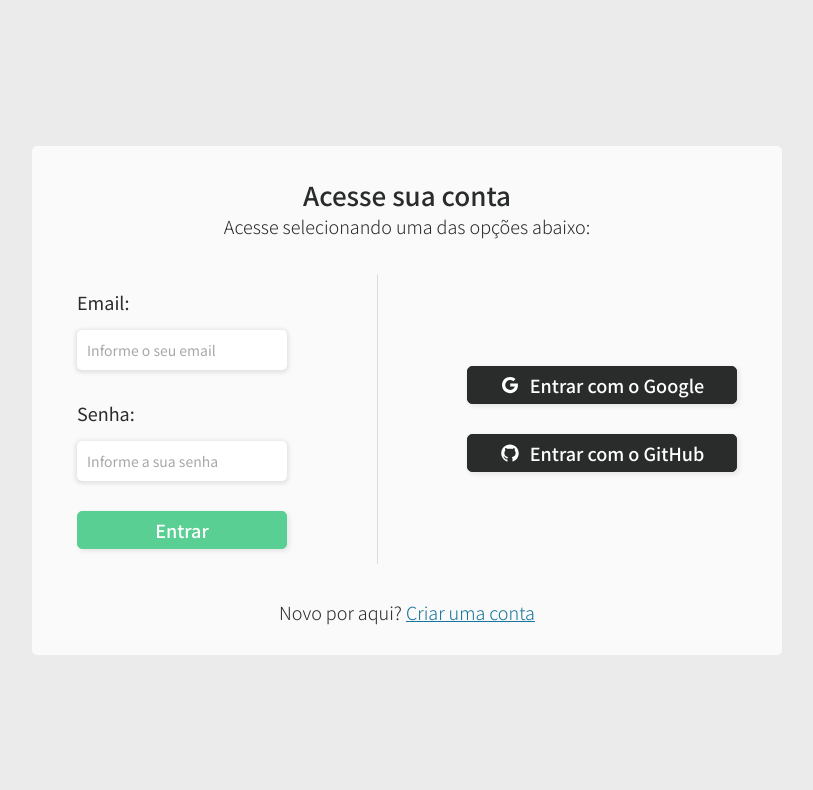
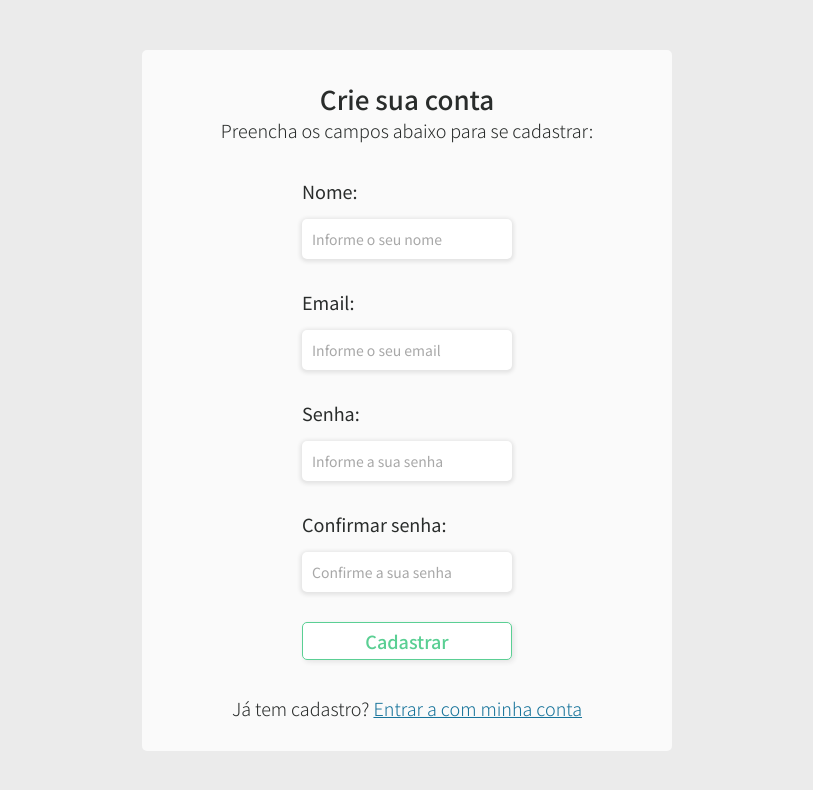
Before and after one commit to caioliveira277/dev-chat-project, a React (Create React App) app in the folder frontend/: page /signin in a window 1280 px wide. Shown: the top 790 px of the page, without its empty margins (233-1046 px from the left). Built offline with nearby package versions, Linux system fonts and the light colour scheme.

Commit message:
nova rota e pagina de cadastro

```diff
--- a/frontend/src/pages/index.ts
+++ b/frontend/src/pages/index.ts
@@ -1,5 +1,7 @@
-import Login from './login';
+import Login from 'pages/login';
+import Signin from 'pages/signin';
 
 export {
-  Login
+  Login,
+  Signin
 }
--- /dev/null
+++ b/frontend/src/pages/signin/index.tsx
@@ -0,0 +1,76 @@
+import React, { useEffect, useState } from 'react';
+import {
+  Containers,
+  Inputs,
+  Buttons
+} from 'components';
+import {
+  Container,
+  TextContainer,
+  Title,
+  Subtitle,
+  LoginContainer,
+  Form,
+  LinkNewAccount
+} from './styles';
+import { Link } from 'react-router-dom';
+
+const Signin: React.FC = () => {
+  const [isVisible, setIsVisible] = useState<boolean>(false);
+  useEffect(() => {
+    setIsVisible(true);
+  }, []);
+  return (
+    <Containers.Main backgroundTheme='contrast' centralized={true}>
+      <Container animate={isVisible ? 'visible':'hidden'}>
+        <TextContainer>
+          <Title>Crie sua conta</Title>
+          <Subtitle>Preencha os campos abaixo para se cadastrar:</Subtitle>
+        </TextContainer>
+        <LoginContainer>
+          <Form>
+            <Inputs.LabelInput
+              inputType='text'
+              labelText='Nome:'
+              placeholder='Informe o seu nome'
+              require={true}
+            />
+            <Inputs.LabelInput
+              inputType='email'
+              labelText='Email:'
+              placeholder='Informe o seu email'
+              autoCompleted='email'
+              require={true}
+            />
+            <Inputs.LabelInput
+              inputType='password'
+              labelText='Senha:'
+              placeholder='Informe a sua senha'
+              require={true}
+            />
+            <Inputs.LabelInput
+              inputType='password'
+              labelText='Confirmar senha:'
+              placeholder='Confirme a sua senha'
+              require={true}
+            />
+            <Buttons.ButtonTheme
+              buttonType='submit'
+              backgroundTheme='primary'
+              backgroundCustomColor='#fff'
+              outlined={true}
+              textColorTheme='primary'
+            >
+              Cadastrar
+            </Buttons.ButtonTheme>
+          </Form>
+        </LoginContainer>
+        <LinkNewAccount>
+          Já tem cadastro? <Link to='/login'>Entrar a com minha conta</Link>
+        </LinkNewAccount>
+      </Container>
+    </Containers.Main>
+  );
+}
+
+export default Signin;
--- /dev/null
+++ b/frontend/src/pages/signin/styles.ts
@@ -0,0 +1,27 @@
+import styled from 'styled-components';
+import * as LoginStyles from 'pages/login/styles';
+
+export const Container = styled(LoginStyles.Container)`
+  width: 530px;
+`;
+
+export const TextContainer = styled(LoginStyles.TextContainer)``;
+
+export const Title = styled(LoginStyles.Title)``;
+
+export const Subtitle = styled(LoginStyles.Subtitle)``;
+
+export const LoginContainer = styled(LoginStyles.LoginContainer)`
+  justify-content: center;
+`;
+
+export const Form = styled(LoginStyles.Form)`
+  & > fieldset {
+    margin-bottom: 30px
+  }
+  & > fieldset:last-of-type {
+    margin-bottom: 0px;
+  }
+`;
+
+export const LinkNewAccount = styled(LoginStyles.LinkNewAccount)``;
--- a/frontend/src/routes/public.routes.tsx
+++ b/frontend/src/routes/public.routes.tsx
@@ -6,7 +6,10 @@ import * as Pages from 'pages';
 
 const PublicRoutes: React.FC = () => {
   return (
-    <Route path="/" component={Pages.Login} />
+    <>
+      <Route exact path="/login" component={Pages.Login} />
+      <Route exact path="/signin" component={Pages.Signin} />
+    </>
   );
 }
 
```
Also changed, not shown: 1 other file (tests, documents, lock files or other folders).
